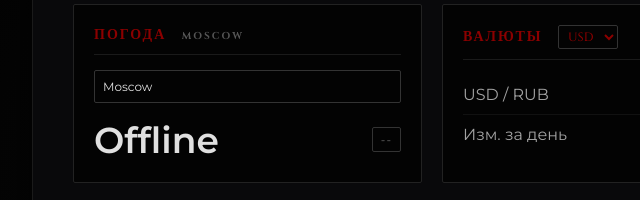
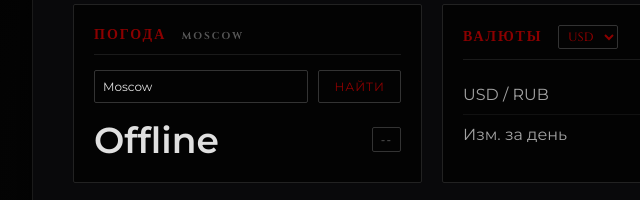
Before and after one commit to yourevilSAMURAI/dark-dashboard, a plain HTML site: page index.html in a window 1280 px wide. Shown: the part 171-371 px from the top of the page, 208-848 px from the left. Drawn offline with Linux system fonts and the light colour scheme; no server answers.

Commit message:
feat: add search button for city input

```diff
--- a/index.html
+++ b/index.html
@@ -19,7 +19,11 @@
         <div class="card weather-card">
             <h2>ПОГОДА <span id="current-city-display" style="font-size: 10px; color: #555; margin-left: 10px;">MOSCOW</span></h2>
 
-            <input type="text" id="city-input" class="city-input" list="city-list" placeholder="Введите город..." value="Moscow">
+            <!-- Контейнер для поля ввода и кнопки -->
+            <div class="city-search">
+                <input type="text" id="city-input" class="city-input" list="city-list" placeholder="Введите город..." value="Moscow" enterkeyhint="search">
+                <button class="city-search-btn" onclick="searchCity()">Найти</button>
+            </div>
 
             <datalist id="city-list">
                 <option value="Moscow">Москва</option>
--- a/script.js
+++ b/script.js
@@ -190,12 +190,19 @@ window.onload = function() {
     setInterval(fetchCurrency, 3600000);   // Валюты (раз в час)
 };
 
-// Слушатель для смены города
+// Функция поиска города (вызывается и по кнопке, и по Enter)
+function searchCity() {
+    const city = document.getElementById('city-input').value.trim();
+    if (city) {
+        localStorage.setItem('dash_city', city);
+        fetchWeather(city);
+        document.getElementById('city-input').blur();
+    }
+}
+
+// Слушатель Enter (для удобства на ПК)
 document.getElementById('city-input').addEventListener('keypress', function(event) {
     if (event.key === 'Enter') {
-        const city = this.value;
-        localStorage.setItem('dash_city', city);
-        fetchWeather(city);
-        this.blur();
+        searchCity();
     }
 });
--- a/style.css
+++ b/style.css
@@ -121,10 +121,44 @@ body {
     font-family: 'Montserrat', sans-serif;
     font-size: 12px;
     width: 100%;
-    margin-bottom: 15px;
     border-radius: 2px;
     outline: none;
     transition: border-color 0.3s ease;
+}
+
+/* Контейнер для поиска города */
+.city-search {
+    display: flex;
+    gap: 10px;
+    margin-bottom: 15px;
+}
+
+.city-input {
+    /* Убираем старый margin-bottom, так как отступ теперь у контейнера */
+    margin-bottom: 0;
+    flex: 1; /* Поле ввода занимает всё свободное место */
+}
+
+/* Кнопка "Найти" в стиле дашборда */
+.city-search-btn {
+    background: transparent;
+    border: 1px solid #333;
+    color: #8b0000;
+    font-family: 'Montserrat', sans-serif;
+    font-size: 12px;
+    padding: 0 15px;
+    border-radius: 2px;
+    cursor: pointer;
+    transition: all 0.3s ease;
+    text-transform: uppercase;
+    letter-spacing: 1px;
+}
+
+.city-search-btn:hover {
+    background: #8b0000;
+    color: #000;
+    border-color: #8b0000;
+    box-shadow: 0 0 10px rgba(139, 0, 0, 0.4);
 }
 
 .city-input:focus {
```
